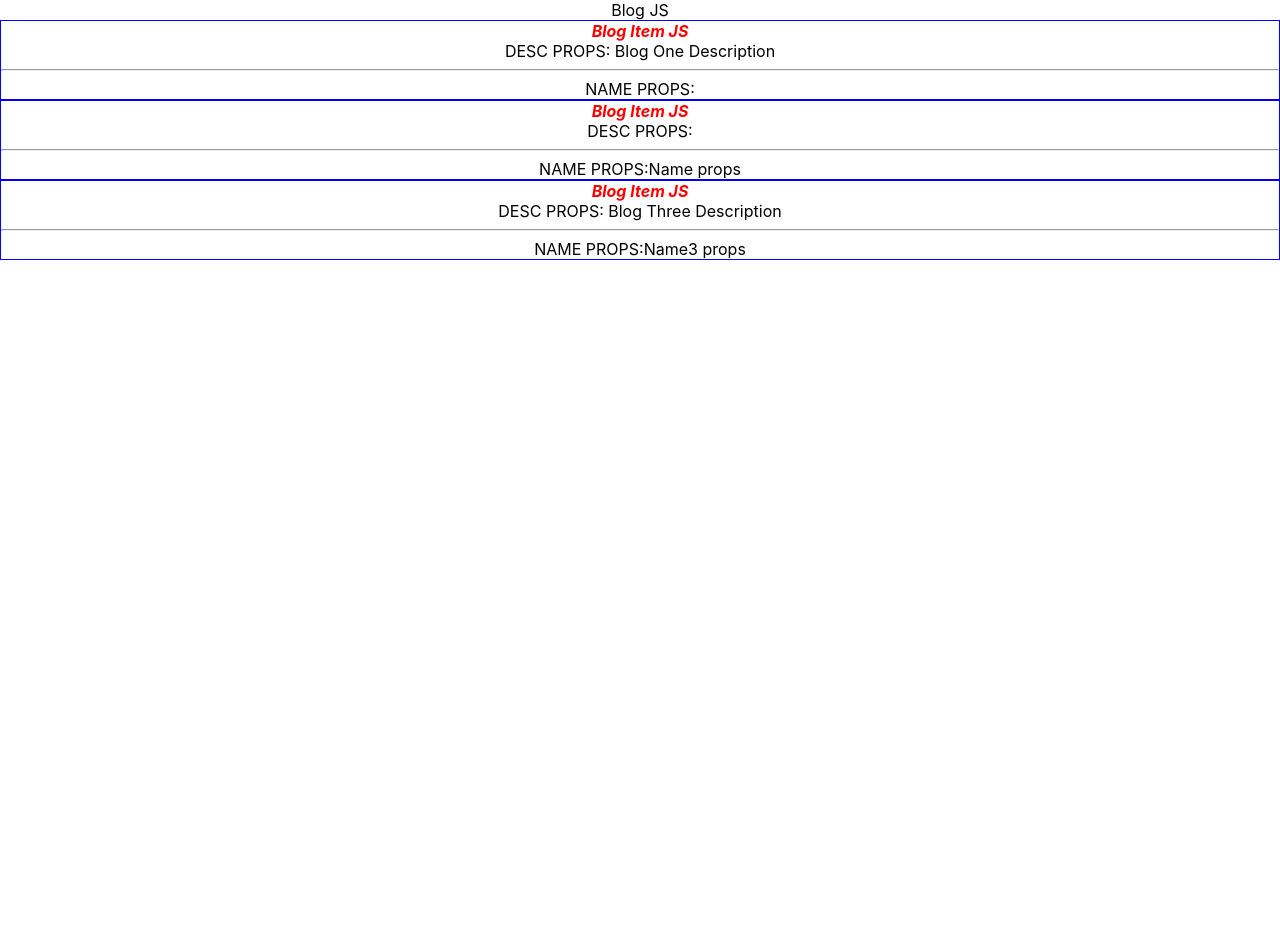
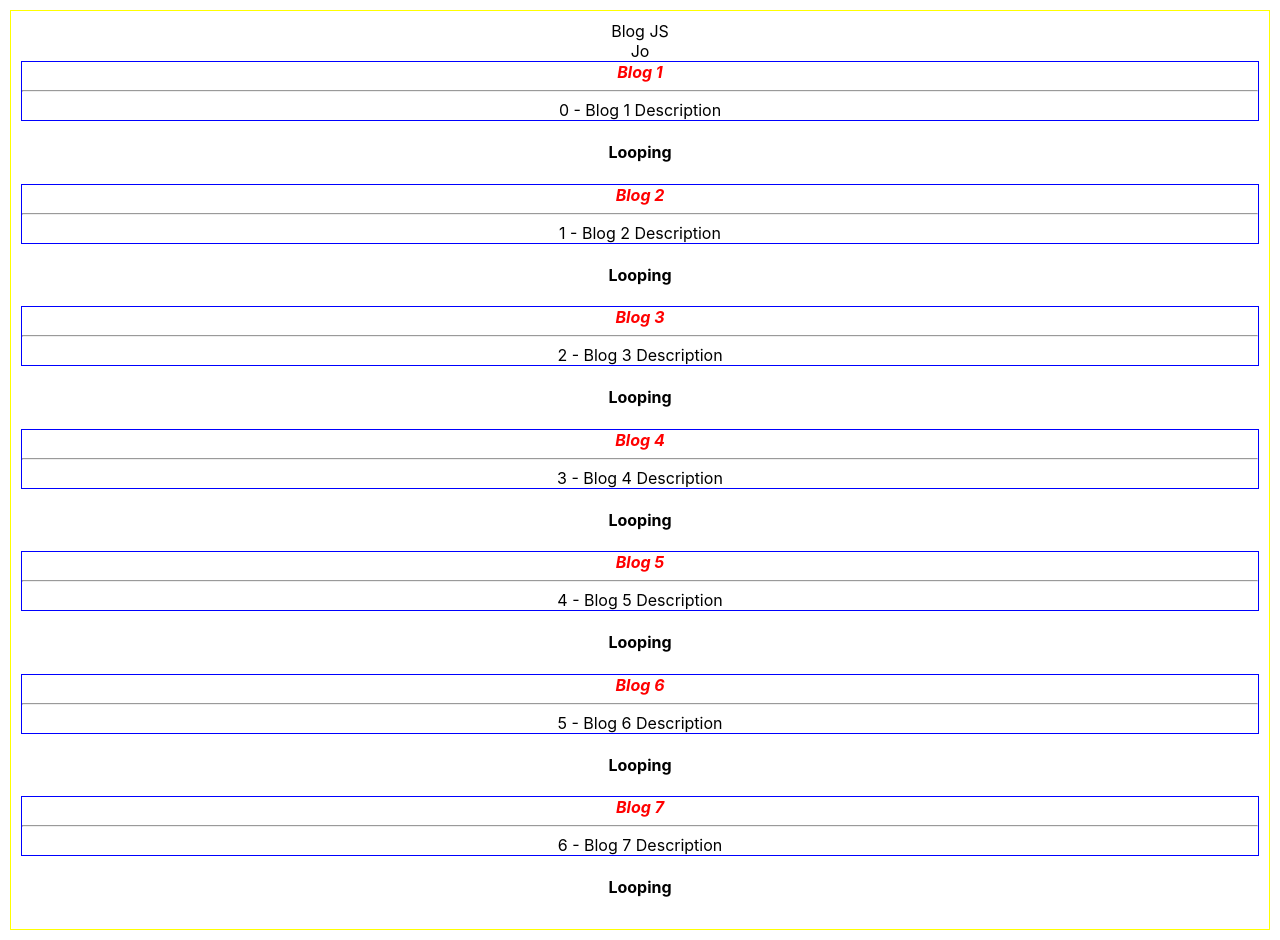
Before and after one commit to fdikmen/MERN5, a React (Create React App) app in the folder Lesson01/helloapp/: page / in a window 1280 px wide. Before the commit the page ends 800 px from the top, so only its background shows below. Built offline with nearby package versions, Linux system fonts and the light colour scheme.

Commit message:
Lesson 03 Part-2

```diff
--- a/Lesson01/helloapp/src/App.js
+++ b/Lesson01/helloapp/src/App.js
@@ -10,10 +10,22 @@ function App() {
 <img src={logo} alt="Logo" className="App-logo" />
       {headerone}
   </div>
+
+let blogInfos = [
+  { textHead: "Blog 1", textDesc: "Blog 1 Description" },
+  { textHead: "Blog 2", textDesc: "Blog 2 Description" },
+  { textHead: "Blog 3", textDesc: "Blog 3 Description" },
+  { textHead: "Blog 4", textDesc: "Blog 4 Description" },
+  { textHead: "Blog 5", textDesc: "Blog 5 Description" },
+  { textHead: "Blog 6", textDesc: "Blog 6 Description" },
+  { textHead: "Blog 7", textDesc: "Blog 7 Description" },
+];
+
+
   return (
     <div className="App">
      {/* {content} */}
-      <BlogComp/>
+      <BlogComp data={blogInfos}/>
 {/* <BlogComp></BlogComp> */}
     </div>
   );
--- a/Lesson01/helloapp/src/components/Blog.js
+++ b/Lesson01/helloapp/src/components/Blog.js
@@ -1,5 +1,6 @@
 import React, { Component } from "react";
 import BlogItem from "./BlogItem";
+import PTSample from "./PTSample";
 
 /*class Blog extends React.Component
 {
@@ -8,11 +9,21 @@ import BlogItem from "./BlogItem";
 
 class Blog extends Component {
   render() {
-    return <div>
+
+    return <div style={{"border":"1px solid yellow","margin":"10px","padding":"10px"}}>
         Blog JS
-        <BlogItem desc="Blog One Description"/>
+        {/* <BlogItem desc="Blog One Description"/>
         <BlogItem name="Name props"/>
-        <BlogItem name="Name3 props" desc="Blog Three Description"/>
+        <BlogItem name="Name3 props" desc="Blog Three Description"/> */}
+      {/* {  blogInfos.map((item,i)=> console.log("DATA::",item.textDesc," Index:",i) )} */}
+      {/* <BlogItem count={0} head="Head" desc="Desc"/> */}
+<PTSample name="Jo"/>
+
+      {  this.props.data.map((item,i) => <div key={i} >
+        <BlogItem count={i} head={item.textHead} desc={item.textDesc}/>
+        <h4>Looping</h4>
+      </div> )}
+
     </div>
   }
 }
--- a/Lesson01/helloapp/src/components/BlogItem.js
+++ b/Lesson01/helloapp/src/components/BlogItem.js
@@ -3,11 +3,12 @@ import React, { Component } from 'react';
 export default class BlogItem extends Component {
   render() {
     console.log(this.props)
+    const {head,count,desc} = this.props;
     return <div className='blogItem'>
-      <i className='blogTitle'>Blog Item JS</i>
-    <br/>
-    DESC PROPS: {this.props.desc}<hr/>
-    NAME PROPS:{this.props.name}
-    </div>;
+      <i className='blogTitle'>{head}</i>
+      <br/>
+      <hr/>
+    {count} - {desc}
+    </div>
   }
 }
--- /dev/null
+++ b/Lesson01/helloapp/src/components/PTSample.js
@@ -0,0 +1,11 @@
+// Created by "rccp" snippet
+import PropTypes from 'prop-types';
+import React, { Component } from 'react';
+
+export default class PTSample extends Component {
+
+static propTypes={name:PropTypes.number};
+  render() {
+    return <div>{this.props.name}</div>;
+  }
+}
```
